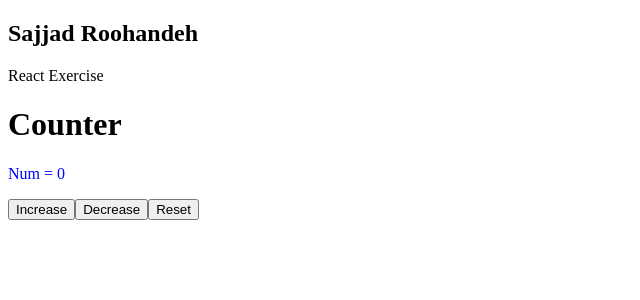
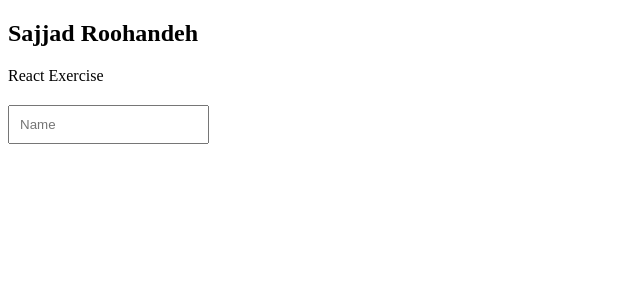
Before and after one commit to SajjadR17/exercises, a React app: page / in a window 1280 px wide. Shown: the top 300 px of the page, without its empty margins (0-640 px from the left). Built offline with nearby package versions, Linux system fonts and the light colour scheme; the HTML template or start-up script is replaced by a standard one.

Commit message:
Name Input with state in React

```diff
--- a/src/App.jsx
+++ b/src/App.jsx
@@ -1,4 +1,4 @@
-import Counter from "./Exercise";
+import Input from "./Exercise";
 
 function App() {
   return (
@@ -7,7 +7,7 @@ function App() {
         <h2>Sajjad Roohandeh</h2>
         <span>React Exercise</span>
       </div>
-      <Counter />
+      <Input />
     </>
   );
 }
--- a/src/Exercise.jsx
+++ b/src/Exercise.jsx
@@ -1,32 +1,24 @@
 import { useState } from "react";
 
-function Counter() {
-  let [counter, setState] = useState(0);
+function Input() {
+  let [input, setInput] = useState("");
 
-  function counterIncrease() {
-    setState((counter) => counter + 1);
-  }
-
-  function counterReset() {
-    setState(0);
-  }
-
-  function counterDecrease() {
-    if (counter === 0) {
-      return;
-    }
-    setState((counter) => counter - 1);
+  function changeHandler(e) {
+    setInput(e.target.value);
   }
 
   return (
-    <div className="counter">
-      <h1>Counter</h1>
-      <p className={counter % 2 === 0 && "blue"}>Num = {counter}</p>
-      <button onClick={counterIncrease}>Increase</button>
-      <button onClick={counterDecrease}>Decrease</button>
-      <button onClick={counterReset}>Reset</button>
+    <div className="exercise">
+      <input
+        type="text"
+        placeholder="Name"
+        name="name"
+        value={input}
+        onChange={changeHandler}
+      />
+      <p>{input}</p>
     </div>
   );
 }
 
-export default Counter;
+export default Input;
--- a/src/index.css
+++ b/src/index.css
@@ -1,3 +1,11 @@
-.blue{
-    color: blue;
+.blue {
+  color: blue;
 }
+
+.exercise {
+  margin: 20px 0;
+}
+
+input {
+  padding: 10px;
+}
```
